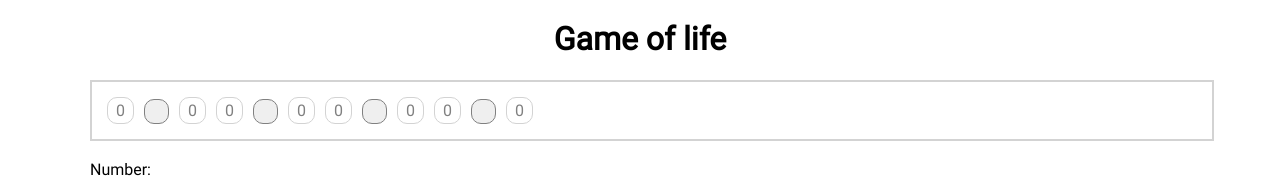
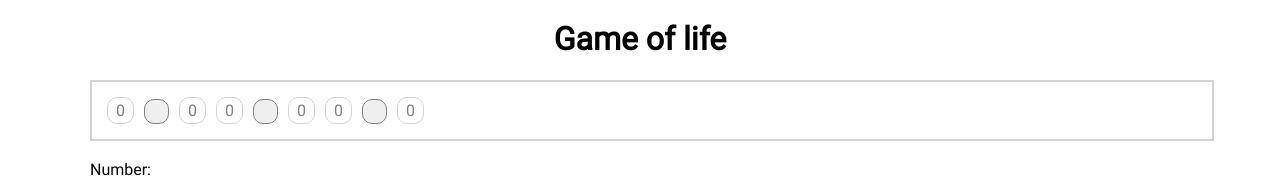
Before and after one commit to Paveldub/webpack-from-scratch, a React app: page / in a window 1280 px wide. Shown: the top 187 px of the page. Built offline with nearby package versions, Linux system fonts and the light colour scheme.

Commit message:
show number component

```diff
--- a/src/Components/showNumber/showNumber.tsx
+++ b/src/Components/showNumber/showNumber.tsx
@@ -2,11 +2,11 @@ import React, { FC } from "react";
 import "./shownumber.css";
 
 interface ShowNumber {
-  cellNum?: number;
+  value?: number;
 }
 
-export const ShowNumberComponent: FC<ShowNumber> = ({ cellNum }) => (
+export const ShowNumberComponent: FC<ShowNumber> = ({ value }) => (
   <div className="cell-number">
-    <span>Number: {cellNum}</span>
+    <span>Number: {value}</span>
   </div>
 );
--- a/src/index.tsx
+++ b/src/index.tsx
@@ -1,5 +1,6 @@
 import "./styles/styles.css";
 import "./styles/styles.scss";
+import "./Components/showNumber/shownumber.css";
 
 import React from "react";
 import { render } from "react-dom";
@@ -12,7 +13,7 @@ const App = () => (
   <div className="container">
     <MainTitleComponet title={"Game of life"} />
     <FieldComponent
-      field={[["0", "", "0", "0", "", "0", "0", "", "0", "0", "", "0"]]}
+      field={[["0", "", "0", "0", "", "0", "0", "", "0"]]}
       onClick={(e) => console.log(e)}
     />
     <ShowNumberComponent />
```
